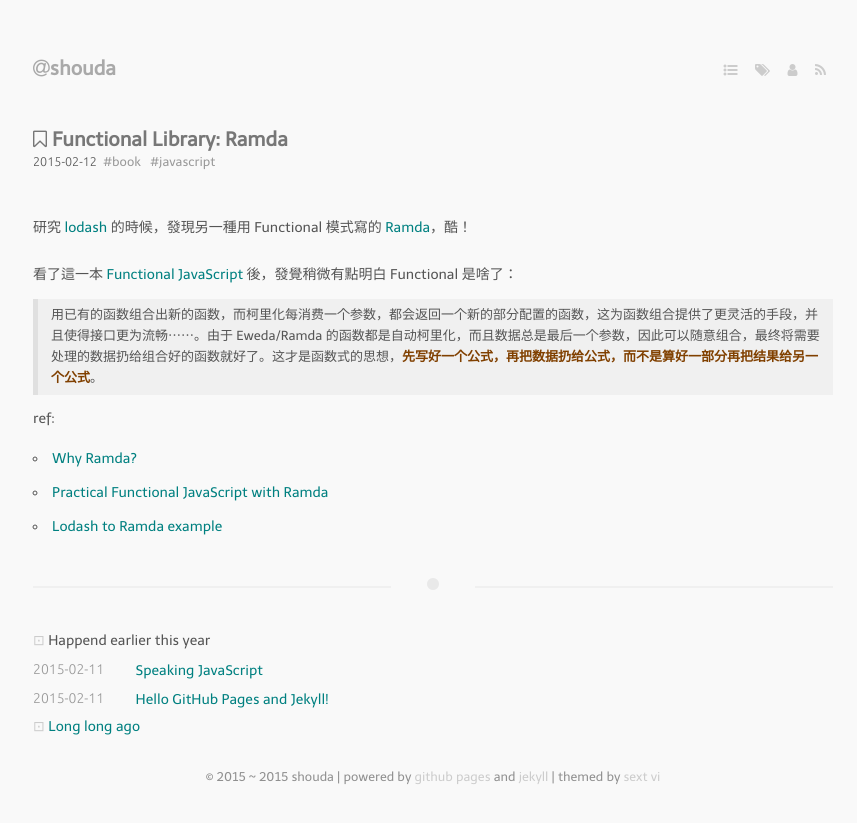
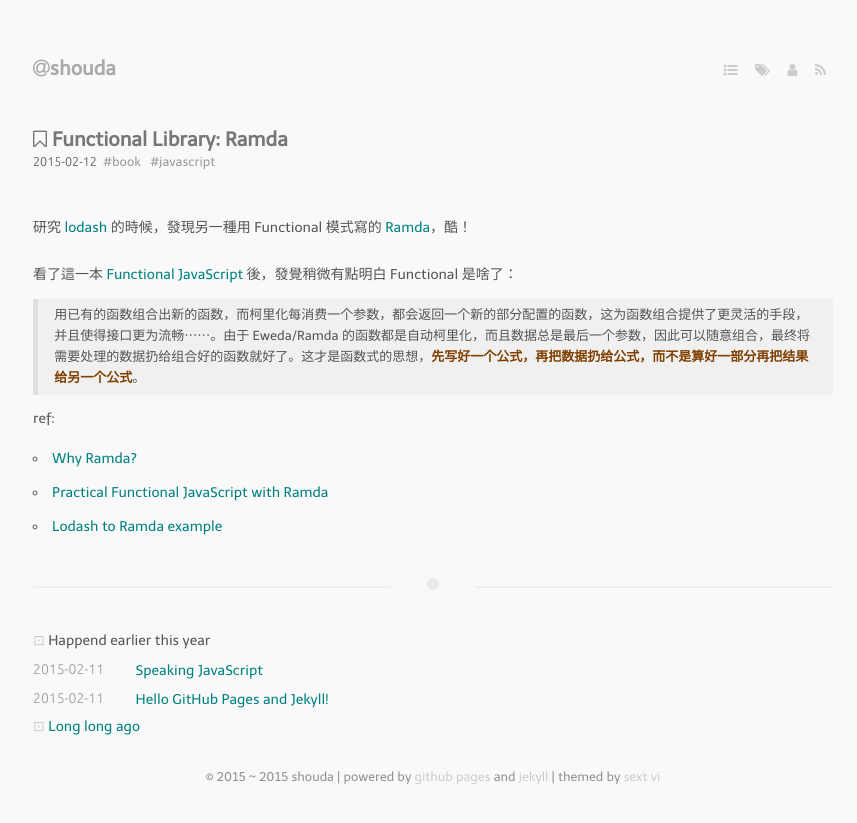
Before and after one commit to shouda/shouda.github.io, a Jekyll site: the page built from index.markdown, in a window 1280 px wide. Shown: the top 823 px of the page, without its empty margins (207-1064 px from the left). Built offline with Jekyll 4.4.1, drawn with Linux system fonts in a browser that asks for light colours; nearby versions of some CDN libraries; Markdown is read by kramdown in place of the engine named in the settings.

Commit message:
update css

```diff
--- a/media/css/style.css
+++ b/media/css/style.css
@@ -52,7 +52,7 @@
 
 blockquote, pre code {
   background-color: #f0f0f0;
-  padding: 0.5em 1em 0.5em 1em;
+  padding: 0.5em 1em 0.5em 1.25em;
   border-left: 5px solid #e0e0e0 !important;
   border-color: #e0e0e0 !important;
   font-size: 13px;
--- a/media/css/style.scss
+++ b/media/css/style.scss
@@ -31,7 +31,7 @@
 ::selection { color: #fff; background-color: #333; }
 a { text-decoration: none; color: #008080; &:hover { color: lighten(#008080, 10%); }; }
 strong { color: #804000; }
-blockquote { background-color: #f0f0f0; padding: 0.5em 1em 0.5em 1em; border-left: 5px solid #e0e0e0 !important; border-color: #e0e0e0 !important; font-size: 13px; line-height: 1.6; display: block; overflow: auto; }
+blockquote { background-color: #f0f0f0; padding: 0.5em 1em 0.5em 1.25em; border-left: 5px solid #e0e0e0 !important; border-color: #e0e0e0 !important; font-size: 13px; line-height: 1.6; display: block; overflow: auto; }
 pre code { @extend blockquote; }
 code { background-color: #f8f8f8; padding: 2px 5px; border: 1px dashed #e0e0e0; font-family: #{$monospace}; }
 h1, h2 { font-size: 1.4em; }
```
Also changed, not shown: 1 other file.
